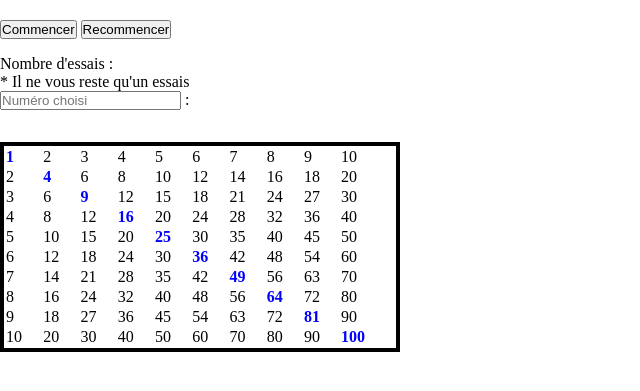
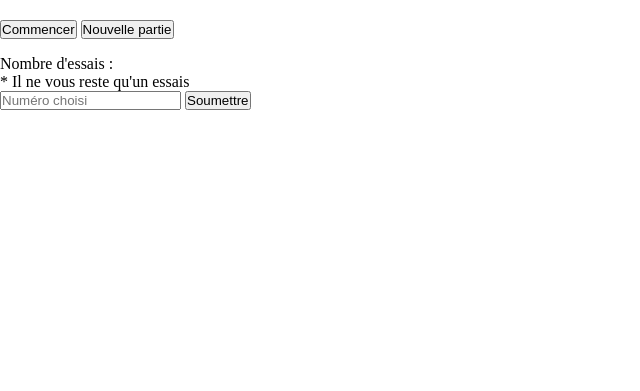
Before and after one commit to GMZwoods/JAVANBC, a plain HTML site: page untitled/index.html in a window 1280 px wide. Shown: the part 87-478 px from the top of the page, without its empty margins (0-640 px from the left). Drawn offline with nearby package versions, Linux system fonts and the light colour scheme.

Commit message:
A FAIRE; modifier le script pour quil soit en Jquery

```diff
--- a/untitled/JS.js
+++ b/untitled/JS.js
@@ -2,55 +2,34 @@
 //nombreCache = SetRDMNumber();
 // const listeChoix=[0]
 
+/*
+********************************/
+const nBC = [Math.floor(Math.random() * 101)];
+let nombreEssais =1;
+const choixDuJoueur= document.getElementById("choixDuJoueur").value;
+const listeDejaEntrer= [0]
 
-function makeTable() {
-    //declaring vars to hold the html code
-    //spaces are so the html is nicely indented on the page
-    let rowOpen = "    <tr>\n";
-    let rowClose = "    </tr>\n";
-    let cellOpen = "        <td>\n";
-    let cellClose = "        </td>\n";
-    let tableOpen = "<table>\n";
-    let tableClose = "</table>\n";
-    let tableContainer = "";
-
-    //tableContainer contains all the generated code, then is printed at the end
-    tableContainer += tableOpen;
-
-    //loops generate each row and fill with cells
-    for (let i=1; i<=10; i++) {
-        tableContainer += rowOpen;
-        for(let j=1; j<=10; j++) {
-            //finding the squares to boldface them
-            if(i === j) {
-                tableContainer += cellOpen + " <span style='font-weight: bold; color: #00f'>" + (i * j) + "</span>\n" + cellClose;
-            }
-            else {
-                tableContainer += cellOpen + " " + (i * j) + "\n" + cellClose;
-            }
-        }
-        tableContainer += rowClose;
+/*************************************************/
+function Demmarrer() {
+//https://java2blog.com/create-array-from-1-to-100-javascript/#Use_Arrayfrom_with_fill_Method
+    let numSelect = [0]
+    for (let i = 1; i <= 100; i++)
+    {
+        numSelect.push(i);
+        document.getElementById("Visuel").appendChild()
     }
-    tableContainer += tableClose;
-
-    //write tableContainer to the page and that is all!
-    //using console.log for now but of course you will want to do something
-    //else with it when you actually use it
-    console.log(tableContainer);
-    //return;
+    console.log(numSelect + "  " +"nBC:  " + nBC)
 }
-
-/**********************************************************************/
-const nBC= Math.floor(Math.random() * 101);
 function Verifier()
 {
     if (nBC !== document.getElementById("choixDuJoueur").value && nombreEssais < 10)
     {
-        $("#nombreEssais").append("<p>Un nouveau paragraphe</p>");
+        $("#nombreEssais").append(choixDuJoueur);
+        $("déjaChoisi").append(choixDuJoueur)
         nombreEssais++;
         return false;
-
     }
+    if(choixDuJoueur < 0 || choixDuJoueur > 100 || choixDuJoueur === listeDejaEntrer ){  }
     if (nBC === document.getElementById("choixDuJoueur").value )
     {
         return true;
@@ -58,7 +37,6 @@ function Verifier()
     if(nombreEssais >= 10) return alert("vous avez perdu!")
     $("choixDuJoueur").push()
 }
-let nombreEssais =0
-let choixDuJouer=[0]
+
 console.log("Vos essais "+ nombreEssais)
 console.log("Vos choix "+ choixDuJouer)
--- a/untitled/index.html
+++ b/untitled/index.html
@@ -13,335 +13,22 @@
 <p>Voici les règles: </p>
 <p>Vous avex dix (10) essais afin de trouvez le nombre caché</p>
 <p>Le nombre se situe entre 0 et 100</p>
-<button id="startGame" onclick="makeTable()">Commencer</button>
-<button type="reset">Recommencer</button>
-<p>Nombre d'essais :</p> <span id="nombreEssais"></span> <span id="1Essais" hidden="until-found">* Il ne vous reste qu'un essais</span>
-<br>
-<input type="text" id="choixDuJoueur" placeholder="Numéro choisi" oninput="Verifier()">
-<label for="choixDuJoueur">:</label><span id="déjaChoisi"></span>
+<form>
+    <button id="startGame" onclick="Demmarrer()">Commencer</button>
+    <button type="reset">Nouvelle partie</button>
+    <br>
+    <span>Nombre d'essais :</span><span id="nombreEssais"></span> <br>
+    <span id="1Essais" hidden="until-found">* Il ne vous reste qu'un essais</span>
+    <br>
+    <input type="text" id="choixDuJoueur" placeholder="Numéro choisi">
+    <label for="choixDuJoueur"></label><span id="déjaChoisi"></span>
+    <button type="submit" onclick="Verifier()">Soumettre</button>
+    <div class="tableau" id="Visuel">
 
-<table id="tableJeu" >
-    <tr class="rowJeu">
-        <td>
-            <span style='font-weight: bold; color: #00f'>1</span>
-        </td>
-        <td>
-            2
-        </td>
-        <td>
-            3
-        </td>
-        <td>
-            4
-        </td>
-        <td>
-            5
-        </td>
-        <td>
-            6
-        </td>
-        <td>
-            7
-        </td>
-        <td>
-            8
-        </td>
-        <td>
-            9
-        </td>
-        <td>
-            10
-        </td>
-    </tr>
-    <tr class="rowJeu">
-        <td>
-            2
-        </td>
-        <td>
-            <span style='font-weight: bold; color: #00f'>4</span>
-        </td>
-        <td>
-            6
-        </td>
-        <td>
-            8
-        </td>
-        <td>
-            10
-        </td>
-        <td>
-            12
-        </td>
-        <td>
-            14
-        </td>
-        <td>
-            16
-        </td>
-        <td>
-            18
-        </td>
-        <td>
-            20
-        </td>
-    </tr>
-    <tr class="rowJeu">
-        <td>
-            3
-        </td>
-        <td>
-            6
-        </td>
-        <td>
-            <span style='font-weight: bold; color: #00f'>9</span>
-        </td>
-        <td>
-            12
-        </td>
-        <td>
-            15
-        </td>
-        <td>
-            18
-        </td>
-        <td>
-            21
-        </td>
-        <td>
-            24
-        </td>
-        <td>
-            27
-        </td>
-        <td>
-            30
-        </td>
-    </tr>
-    <tr class="rowJeu">
-        <td>
-            4
-        </td>
-        <td>
-            8
-        </td>
-        <td>
-            12
-        </td>
-        <td>
-            <span style='font-weight: bold; color: #00f'>16</span>
-        </td>
-        <td>
-            20
-        </td>
-        <td>
-            24
-        </td>
-        <td>
-            28
-        </td>
-        <td>
-            32
-        </td>
-        <td>
-            36
-        </td>
-        <td>
-            40
-        </td>
-    </tr>
-    <tr class="rowJeu">
-        <td>
-            5
-        </td>
-        <td>
-            10
-        </td>
-        <td>
-            15
-        </td>
-        <td>
-            20
-        </td>
-        <td>
-            <span style='font-weight: bold; color: #00f'>25</span>
-        </td>
-        <td>
-            30
-        </td>
-        <td>
-            35
-        </td>
-        <td>
-            40
-        </td>
-        <td>
-            45
-        </td>
-        <td>
-            50
-        </td>
-    </tr>
-    <tr class="rowJeu">
-        <td>
-            6
-        </td>
-        <td>
-            12
-        </td>
-        <td>
-            18
-        </td>
-        <td>
-            24
-        </td>
-        <td>
-            30
-        </td>
-        <td>
-            <span style='font-weight: bold; color: #00f'>36</span>
-        </td>
-        <td>
-            42
-        </td>
-        <td>
-            48
-        </td>
-        <td>
-            54
-        </td>
-        <td>
-            60
-        </td>
-    </tr>
-    <tr class="rowJeu">
-        <td>
-            7
-        </td>
-        <td>
-            14
-        </td>
-        <td>
-            21
-        </td>
-        <td>
-            28
-        </td>
-        <td>
-            35
-        </td>
-        <td>
-            42
-        </td>
-        <td>
-            <span style='font-weight: bold; color: #00f'>49</span>
-        </td>
-        <td>
-            56
-        </td>
-        <td>
-            63
-        </td>
-        <td>
-            70
-        </td>
-    </tr>
-    <tr class="rowJeu">
-        <td>
-            8
-        </td>
-        <td>
-            16
-        </td>
-        <td>
-            24
-        </td>
-        <td>
-            32
-        </td>
-        <td>
-            40
-        </td>
-        <td>
-            48
-        </td>
-        <td>
-            56
-        </td>
-        <td>
-            <span style='font-weight: bold; color: #00f'>64</span>
-        </td>
-        <td>
-            72
-        </td>
-        <td>
-            80
-        </td>
-    </tr>
-    <tr class="rowJeu">
-        <td>
-            9
-        </td>
-        <td>
-            18
-        </td>
-        <td>
-            27
-        </td>
-        <td>
-            36
-        </td>
-        <td>
-            45
-        </td>
-        <td>
-            54
-        </td>
-        <td>
-            63
-        </td>
-        <td>
-            72
-        </td>
-        <td>
-            <span style='font-weight: bold; color: #00f'>81</span>
-        </td>
-        <td>
-            90
-        </td>
-    </tr>
-    <tr class="rowJeu">
-        <td>
-            10
-        </td>
-        <td>
-            20
-        </td>
-        <td>
-            30
-        </td>
-        <td>
-            40
-        </td>
-        <td>
-            50
-        </td>
-        <td>
-            60
-        </td>
-        <td>
-            70
-        </td>
-        <td>
-            80
-        </td>
-        <td>
-            90
-        </td>
-        <td>
-            <span style='font-weight: bold; color: #00f'>100</span>
-        </td>
-    </tr>
-</table>
+    </div>
+</form>
+
+
 
 </body>
 </html>
```
